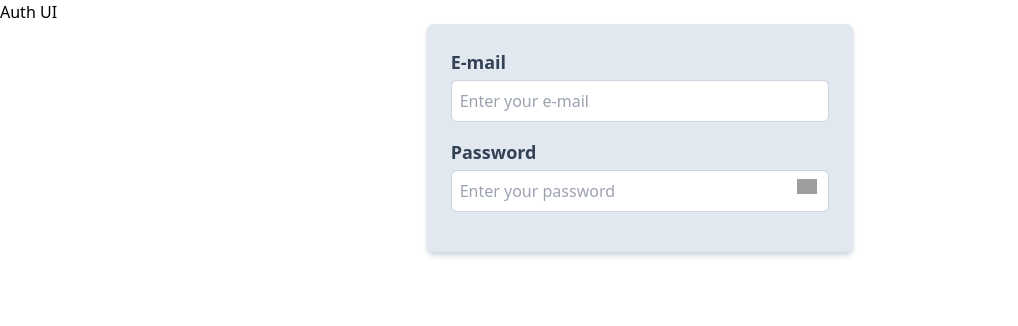
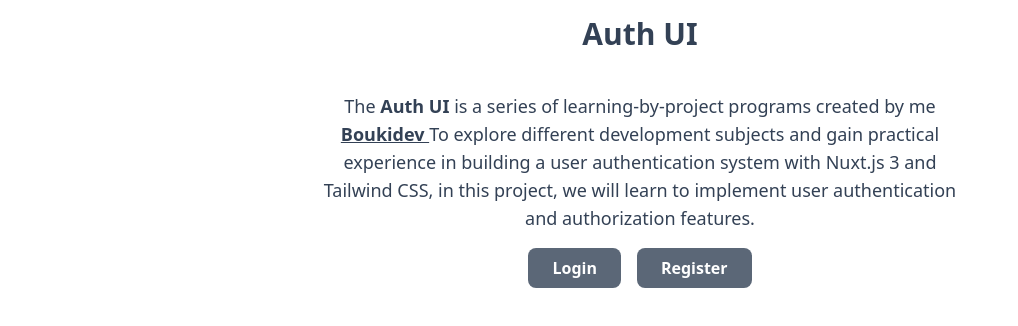
Before and after one commit to Boukidev/Learn-by-practice, a Nuxt app: page / in a window 1280 px wide. Shown: the top 326 px of the page, without its empty margins (0-1018 px from the left). Built offline with nearby package versions, Linux system fonts and the light colour scheme; grey boxes are pictures that could not be loaded.

Commit message:
Feat: Add pages

```diff
--- a/app.vue
+++ b/app.vue
@@ -1,9 +1,5 @@
 <template>
-    <h1>Auth UI</h1>
+    <h1 class="text-3xl font-bold text-center mt-4 mb-10 text-slate-700">Auth UI</h1>
 
-    <LoginForm></LoginForm>
+    <NuxtPage />
 </template>
-
-<script lang="ts" setup>
-    import LoginForm from "./components/form/login.vue";
-</script>
```
